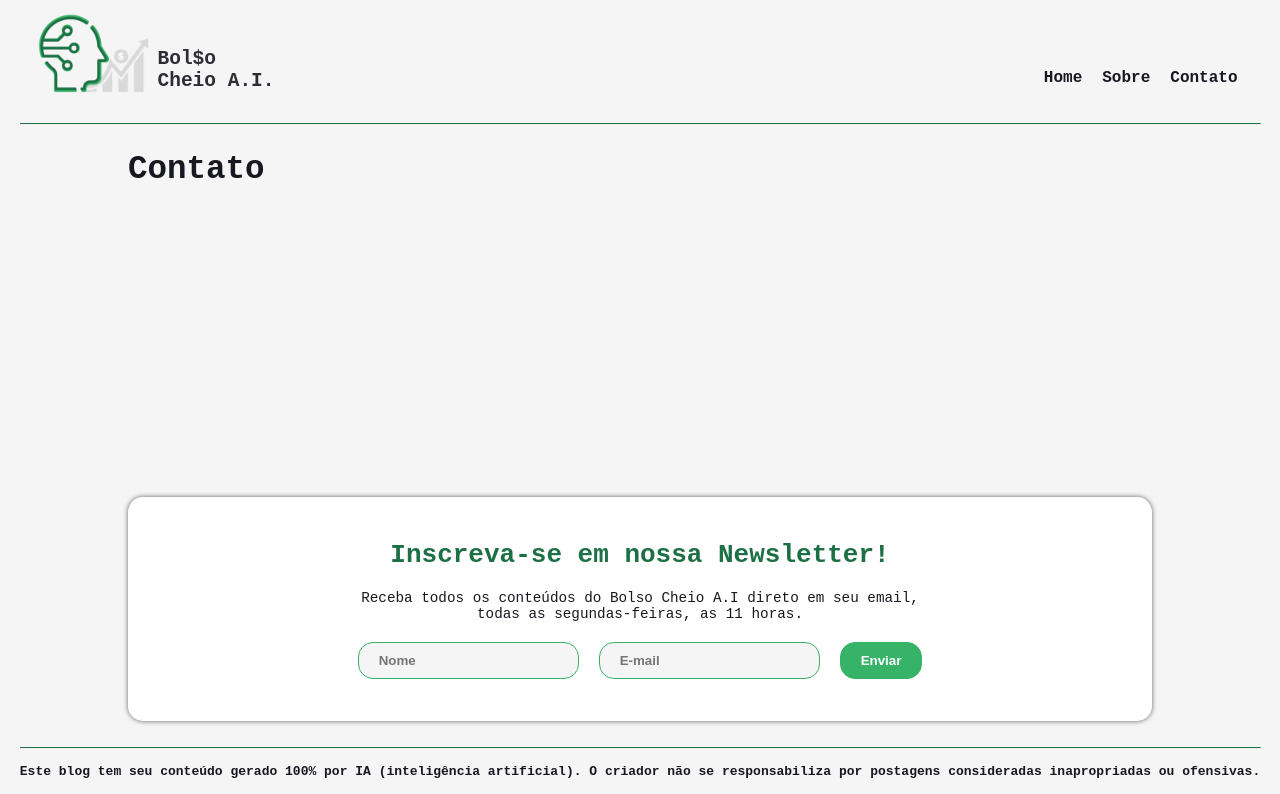
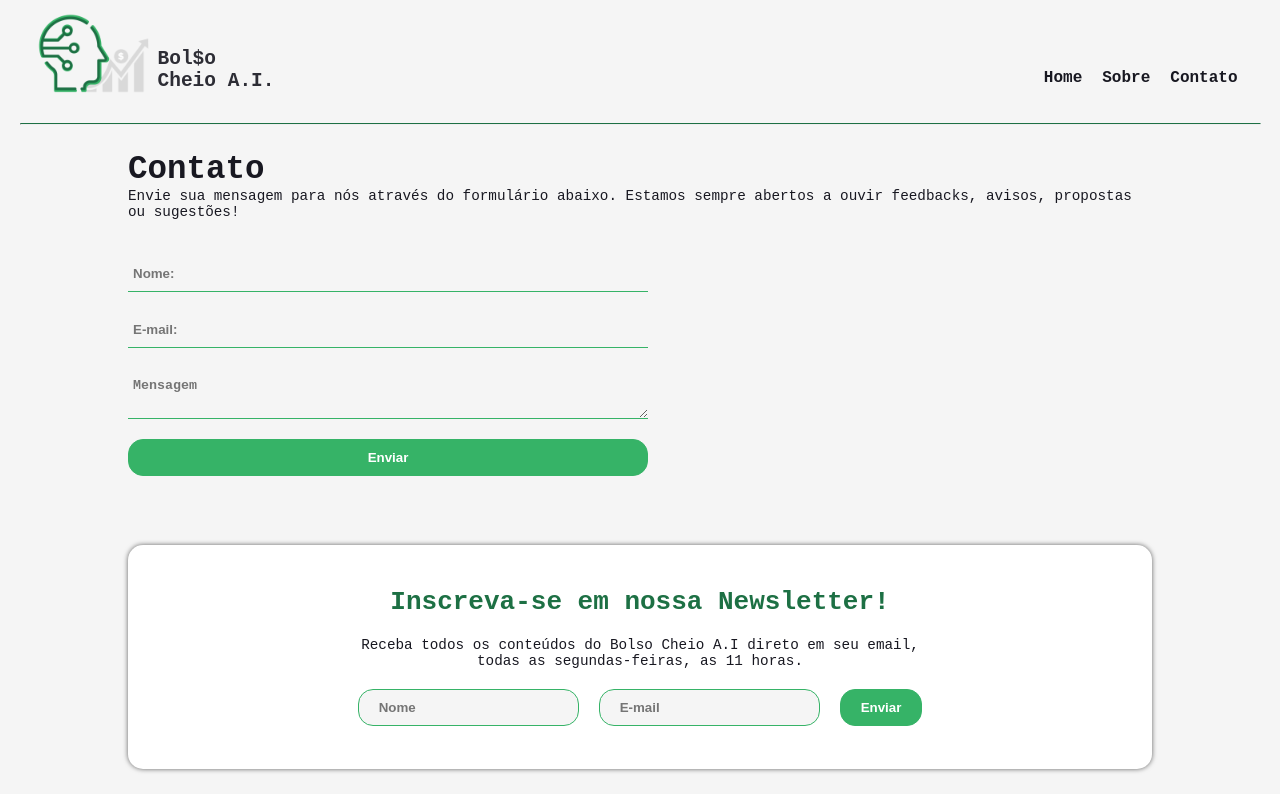
Before and after one commit to 21fernandinhow/bolsocheioai, a Next.js app: page /contact in a window 1280 px wide. Shown: the top 794 px of the page. Built offline with nearby package versions, Linux system fonts and the light colour scheme.

Commit message:
feat created contact page, and config newsletter form and contact form

```diff
--- a/src/app/contact/page.tsx
+++ b/src/app/contact/page.tsx
@@ -1,8 +1,17 @@
+import ContactForm from "@/components/ContactForm";
+
+export const metadata = {
+    title: "Contato | Bol$o Cheio A.I",
+    description: `Entre em contato com Bol$o Cheio A.I, seu blog de finanças com conteúdo 100% produzido por inteligência artificial!`,
+}
+
 export default function Contact() {
 
     return (
       <section className="page-container" id="contact">
         <h2>Contato</h2>
+        <p>Envie sua mensagem para nós através do formulário abaixo. Estamos sempre abertos a ouvir feedbacks, avisos, propostas ou sugestões!</p>
+        <ContactForm/>
       </section>
     )
 }
--- a/src/app/layout.tsx
+++ b/src/app/layout.tsx
@@ -1,6 +1,6 @@
 import type { Metadata } from 'next'
 import Navbar from "@/components/Navbar"
-import "../css/style.css"
+import "@/css/style.css"
 import Footer from '@/components/Footer'
 import Newsletter from '@/components/Newsletter'
 
--- /dev/null
+++ b/src/components/ContactForm.tsx
@@ -0,0 +1,18 @@
+'use client'
+
+export default function ContactForm() {
+
+    return(
+        <form action="https://formsubmit.co/21fernandinhow@gmail.com" method="POST">
+
+            <input type="text" name="name" id="name" placeholder="Nome: " required/>
+
+            <input type="email" name="email" id="email" placeholder="E-mail: " required/>
+
+            <textarea id="message" name="message" rows={2} placeholder="Mensagem" required/>
+
+            <button type="submit">Enviar</button>
+
+        </form>
+    )
+}
--- a/src/components/Newsletter.tsx
+++ b/src/components/Newsletter.tsx
@@ -1,12 +1,49 @@
+'use client'
+
+import { useState } from "react"
+
 export default function Newsletter() {
+
+    const [name, setName] = useState('');
+    const [email, setEmail] = useState('');
+
+    const handleSubmit = async (event: any) => {
+
+        event.preventDefault()
+
+        const response = await fetch(`${process.env.NEXT_PUBLIC_LEADS_URL}`, {
+            method: 'POST',
+            headers: {
+              'Content-Type': 'application/json',
+              'x-api-key': `${process.env.NEXT_PUBLIC_API_KEY}`,
+            },
+            body: JSON.stringify({
+              name: name,
+              email: email,
+            }),
+        })
+
+        if(response.ok){
+            alert('Inscrição efetuada com sucesso!')
+        } else {
+            alert('Erro ao efetuar inscrição. Atualize a página e tente novamente')
+        }
+
+    }
+
     return(
         <section id="newsletter">
             <h2>Inscreva-se em nossa Newsletter!</h2>
             <p>Receba todos os conteúdos do Bolso Cheio A.I direto em seu email, <br/> todas as segundas-feiras, as 11 horas.</p>
-            <form>
-                <input type="text" placeholder="Nome" id="name" required></input>
-                <input type="email" placeholder="E-mail" id="email" required></input>
+
+            <form onSubmit={handleSubmit}>
+
+                <input type="text" placeholder="Nome" id="name" onChange={(e) => setName(e.target.value)} required></input>
+
+                <input type="email" placeholder="E-mail" id="email" onChange={(e) => setEmail(e.target.value)} required></input>
+
                 <button type="submit">Enviar</button>
+
             </form>
         </section>
     )
--- a/src/components/PostList.tsx
+++ b/src/components/PostList.tsx
@@ -1,3 +1,7 @@
+'use-client'
+
+import { useState, useEffect } from "react"
+
 export default function PostList() {
     return(
         <section className="posts">
--- a/src/css/style.css
+++ b/src/css/style.css
@@ -44,7 +44,7 @@ nav .nav-content .menu ul li a:hover {
 #newsletter {
   width: 80%;
   padding: 2.5em;
-  margin: 2em auto 2em auto;
+  margin: 4.5em auto 4.5em auto;
   border-radius: 15px;
   box-shadow: 0px 0px 5px rgba(0, 0, 0, 0.6);
   flex-direction: column;
@@ -64,28 +64,17 @@ nav .nav-content .menu ul li a:hover {
 #newsletter form {
   flex-wrap: wrap;
 }
-#newsletter form input, #newsletter form button {
+#newsletter form input {
   margin: 10px;
   padding: 10px 20px;
   border: 1px solid var(--main-color);
   border-radius: 15px;
   font-weight: bold;
-}
-#newsletter form input {
   background-color: var(--bg-main-color);
   max-width: 18em;
 }
 #newsletter form input:focus {
   outline: none;
-}
-#newsletter form button {
-  color: var(--bg-secondary-color);
-  background-color: var(--main-color);
-  cursor: pointer;
-}
-#newsletter form button:hover {
-  padding: 10px 30px;
-  transition: 0.4s;
 }
 
 footer {
@@ -119,6 +108,30 @@ footer h4 a:hover {
 
 #about p {
   margin-top: 15px;
+}
+
+#contact form {
+  display: flex;
+  flex-direction: column;
+  max-width: 40em;
+  margin-top: 2em;
+  margin-bottom: 2em;
+}
+#contact form input, #contact form textarea {
+  margin: 10px 0px;
+  padding: 10px 5px;
+  width: 100%;
+  border: none;
+  background: none;
+  border-bottom: 1px solid var(--main-color);
+  font-weight: bold;
+}
+#contact form input:focus, #contact form textarea:focus {
+  outline: none;
+  border-bottom: 2px solid var(--main-secondary-color);
+}
+#contact form button {
+  margin: 10px 0px;
 }
 
 :root {
@@ -170,12 +183,6 @@ body::-webkit-scrollbar-thumb {
   color: var(--bg-main-color);
 }
 
-hr {
-  border-color: none;
-  border-top: 1px solid var(--main-secondary-color);
-  margin: 1em 1.5em;
-}
-
 .page-container {
   min-height: 40vh;
   width: 80%;
@@ -188,4 +195,26 @@ hr {
   font-size: 1.1em;
 }
 
+hr {
+  border-color: none;
+  border-top: 1px solid var(--main-secondary-color);
+  margin: 1em 1.5em;
+}
+
+button {
+  margin: 10px;
+  padding: 10px 20px;
+  border: 1px solid var(--main-color);
+  border-radius: 15px;
+  font-weight: bold;
+  color: var(--bg-secondary-color);
+  background-color: var(--main-color);
+  cursor: pointer;
+}
+button:hover {
+  padding: 10px 30px;
+  background-color: var(--main-secondary-color);
+  transition: 0.4s;
+}
+
 /*# sourceMappingURL=style.css.map */
--- a/src/scss/pages/contact.scss
+++ b/src/scss/pages/contact.scss
@@ -0,0 +1,25 @@
+#contact{
+    form{
+        display: flex;
+        flex-direction: column;
+        max-width: 40em;
+        margin-top: 2em;
+        margin-bottom: 2em;
+        input, textarea{
+            margin: 10px 0px;
+            padding: 10px 5px;
+            width: 100%;
+            border: none;
+            background: none;
+            border-bottom: 1px solid var(--main-color);
+            font-weight: bold;
+            &:focus{
+                outline: none;
+                border-bottom: 2px solid var(--main-secondary-color);
+            }
+        }
+        button{
+            margin: 10px 0px;
+        }
+    }
+}
--- a/src/scss/style.scss
+++ b/src/scss/style.scss
@@ -54,12 +54,6 @@ body::-webkit-scrollbar-thumb {
     color: var(--bg-main-color);
 }
 
-hr{
-    border-color: none;
-    border-top: 1px solid var(--main-secondary-color);
-    margin: 1em 1.5em;
-}
-
 .page-container{
     min-height: 40vh;
     width: 80%;
@@ -71,3 +65,25 @@ hr{
         font-size: 1.1em;
     }
 }
+
+hr{
+    border-color: none;
+    border-top: 1px solid var(--main-secondary-color);
+    margin: 1em 1.5em;
+}
+
+button{
+    margin: 10px;
+    padding: 10px 20px;
+    border: 1px solid var(--main-color);
+    border-radius: 15px;
+    font-weight: bold;
+    color: var(--bg-secondary-color);
+    background-color: var(--main-color);
+    cursor: pointer;
+    &:hover{
+        padding: 10px 30px;
+        background-color: var(--main-secondary-color);
+        transition: 0.4s;
+    }
+}
--- a/src/scss/template/layout.scss
+++ b/src/scss/template/layout.scss
@@ -45,7 +45,7 @@ nav{
 #newsletter{
     width: 80%;
     padding: 2.5em;
-    margin: 2em auto 2em auto;
+    margin: 4.5em auto 4.5em auto;
     border-radius: 15px;
     box-shadow: 0px 0px 5px rgba(0,0,0, 0.6);
     @extend .flex-central;
@@ -65,27 +65,16 @@ nav{
     form{
         @extend .flex-central;
         flex-wrap: wrap;
-        input,button{
+        input{
             margin: 10px;
             padding: 10px 20px;
             border: 1px solid var(--main-color);
             border-radius: 15px;
             font-weight: bold;
-        }
-        input{
             background-color: var(--bg-main-color);
             max-width: 18em;
             &:focus{
                 outline: none;
-            }
-        }
-        button{
-            color: var(--bg-secondary-color);
-            background-color: var(--main-color);
-            cursor: pointer;
-            &:hover{
-                padding: 10px 30px;
-                transition: 0.4s;
             }
         }
     }
```
Also changed, not shown: src/app/about/page.tsx (+11 -3 lines), src/components/PostBox.tsx (added, +10 -0 lines), src/app/posts/[id]/page.tsx (added), 2 other files (tests, documents, lock files or other folders).
